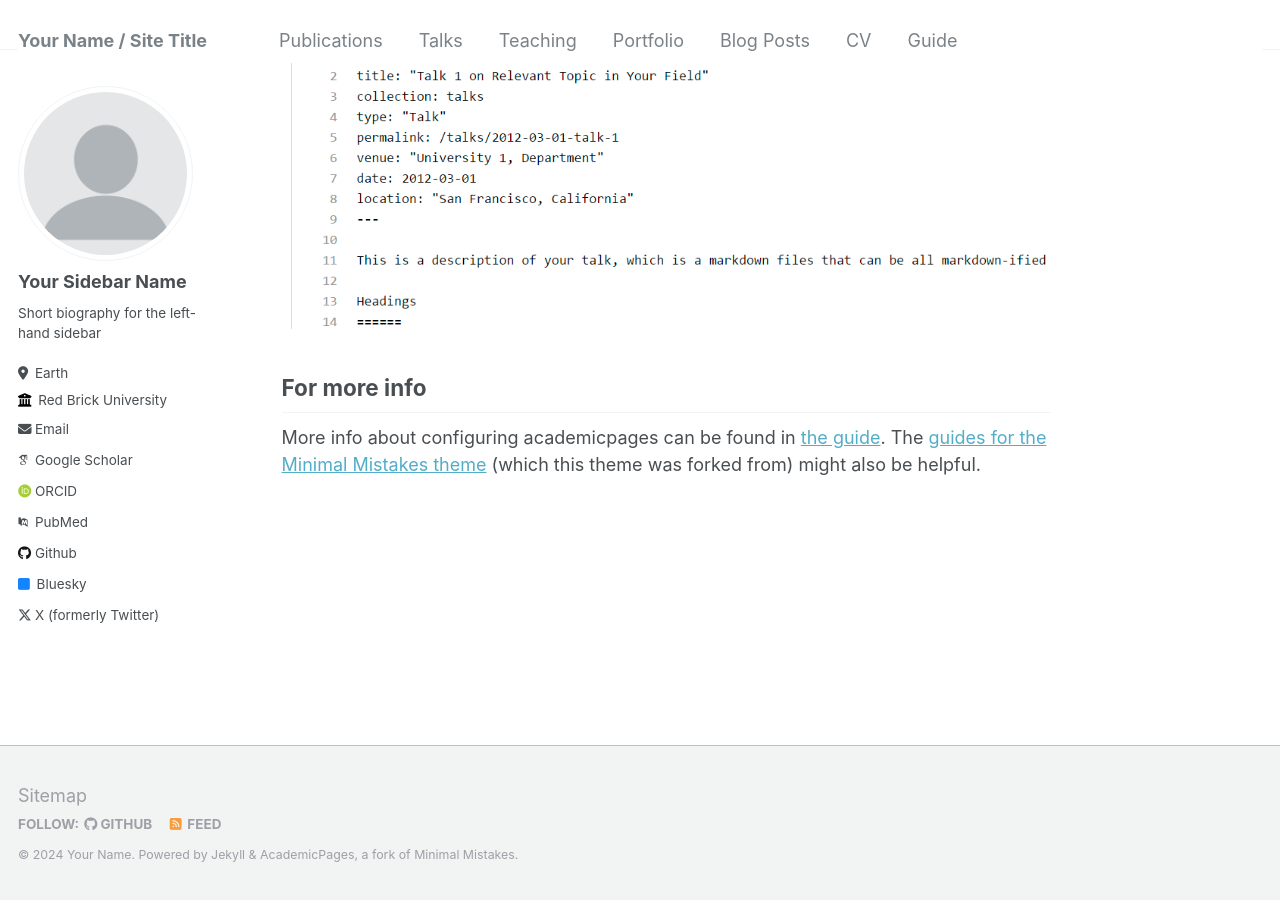
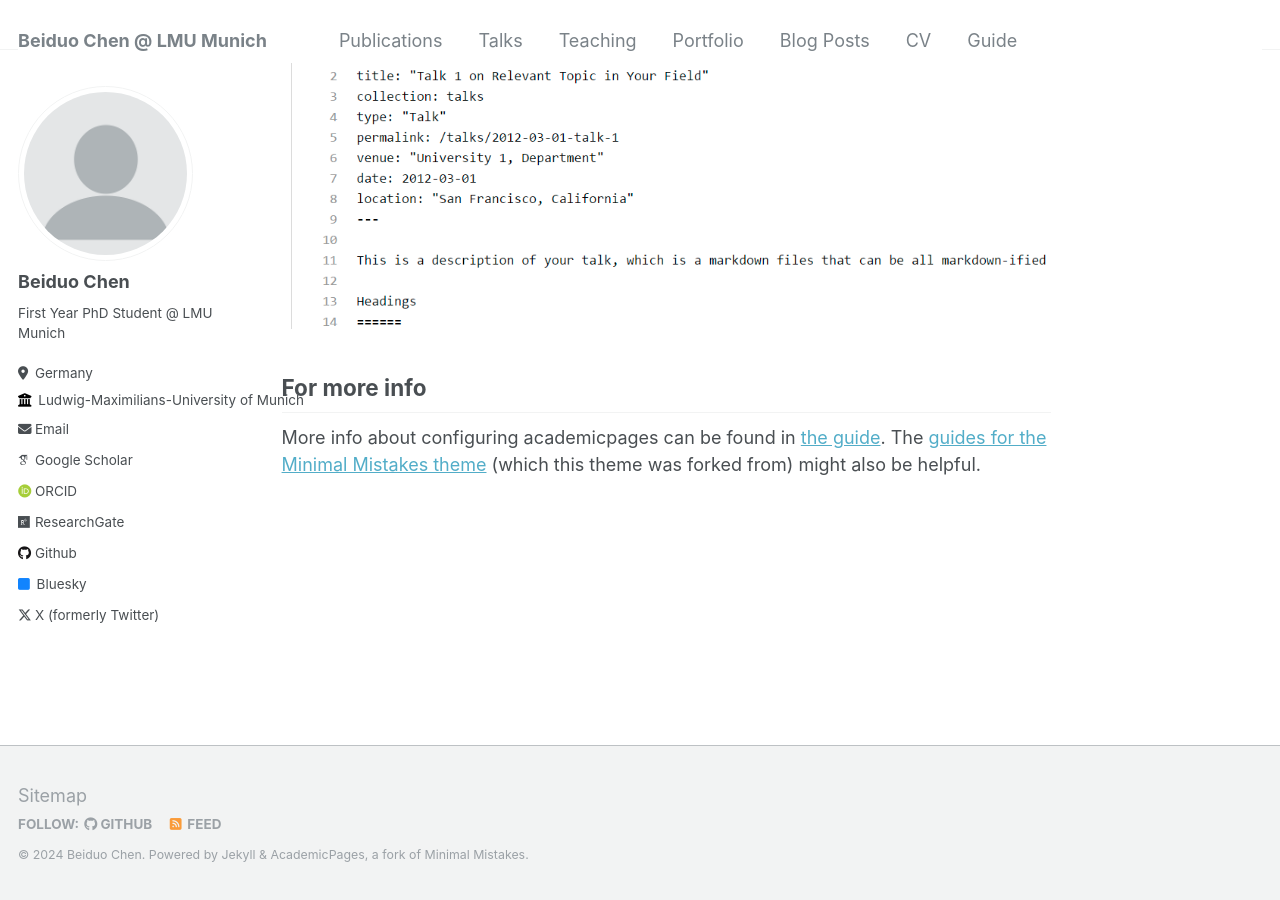
Before and after one commit to Mckysse/mckysse.github.io, a Jekyll site: the page built from _pages/about.md, in a window 1280 px wide and 900 px high, scrolled down 2640 px. Built offline with Jekyll 4.4.1, drawn with Linux system fonts in a browser that asks for light colours; some web fonts are replaced.

Commit message:
Update _config.yml

```diff
--- a/_config.yml
+++ b/_config.yml
@@ -8,13 +8,14 @@
 
 # Basic Site Settings
 locale                   : "en-US"
-title                    : "Your Name / Site Title"
+title                    : "Beiduo Chen @ LMU Munich"
 title_separator          : "-"
-name                     : &name "Your Name"
+name                     : &name "Beiduo Chen"
+
 description              : &description "personal description"
-url                      : https://academicpages.github.io # the base hostname & protocol for your site e.g. "https://mmistakes.github.io"
+url                      : https://mckysse.github.io/ # the base hostname & protocol for your site e.g. "https://mmistakes.github.io"
 baseurl                  : "" # the subpath of your site, e.g. "/blog"
-repository               : "academicpages/academicpages.github.io"
+repository               : "Mckysse/mckysse.github.io"
 
 # Site Author - The following control what appear as part of the author content on the side bar.
 #               If a field is blank the icon and link will not appear, otherwise it will be shown.
@@ -22,27 +23,28 @@ repository               : "academicpages/academicpages.github.io"
 author:
   # Biographic information
   avatar           : "profile.png"
-  name             : "Your Sidebar Name"
+  name             : "Beiduo Chen"
   pronouns         : # example: "she/her"
-  bio              : "Short biography for the left-hand sidebar"
-  location         : "Earth"
-  employer         : "Red Brick University"
+  bio              : "First Year PhD Student @ LMU Munich"
+  location         : "Germany"
+  employer         : "Ludwig-Maximilians-University of Munich"
   uri              : # URL
-  email            : "none@example.org"
+  email            : "beiduochen@cis.lmu.de"
 
   # Academic websites
   arxiv            : # URL - Update with the correct link to your profile
-  googlescholar    : "https://scholar.google.com/citations?user=PS_CX0AAAAAJ"
-  impactstory      : # URL
-  orcid            : "http://orcid.org/yourorcidurl"
-  pubmed           : "https://www.ncbi.nlm.nih.gov/pubmed/?term=john+snow"
-  researchgate     : # URL
+  googlescholar    : "https://scholar.google.com/citations?hl=en-US&user=YQbK4G4AAAAJ"
+  # impactstory      : # URL
+  orcid            : "https://orcid.org/0000-0002-3838-5466"
+  semanticscholar  : "https://www.semanticscholar.org/author/Beiduo-Chen/2108382686"
+  # pubmed           : "https://www.ncbi.nlm.nih.gov/pubmed/?term=john+snow"
+  researchgate     : "https://www.researchgate.net/profile/Beiduo_Chen"
 
   # Repositories and software development
   bitbucket        : # Username - Update with your username on the site
   codepen          : # Username
   dribbble         : # Username
-  github           : "academicpages"
+  github           : "mckysse"
   kaggle           : # Username
   stackoverflow    : # User number or user number and name (i.e., use "1" or "1/jeff-atwood")
 
```
